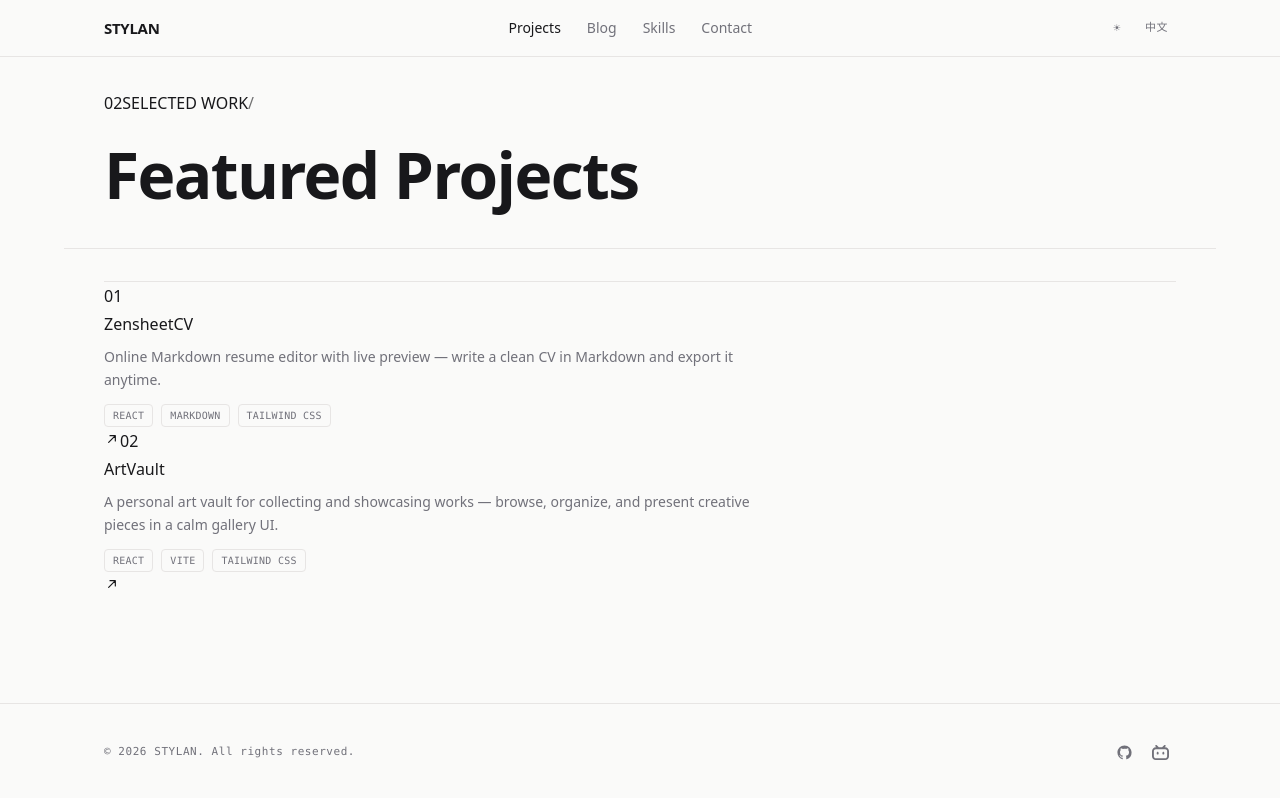
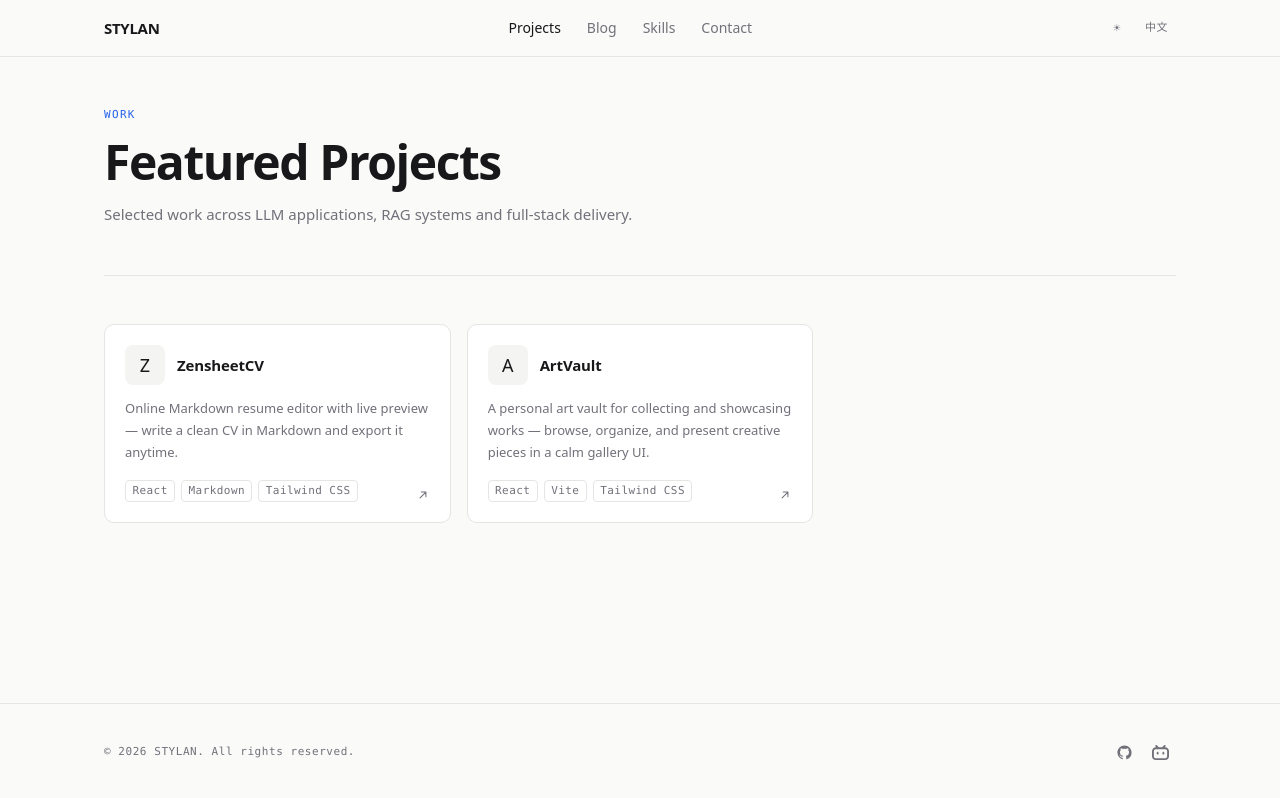
Before and after one commit to duan-deqing/duan-deqing.github.io, a React (Vite) app: page /projects in a window 1280 px wide. Built offline with nearby package versions, Linux system fonts and the light colour scheme.

Commit message:
feat: 项目与技能子页统一新排版

```diff
--- a/src/pages/ProjectsPage.jsx
+++ b/src/pages/ProjectsPage.jsx
@@ -1,75 +1,31 @@
-/**
- * ProjectsPage — 编号项目列表
- */
+import { useLanguage } from '../hooks/useLanguage'
+import config from '../content/site.yaml'
+import PageTitle from '../components/shared/PageTitle'
+import PageHeader from '../components/shared/PageHeader'
+import ProjectGrid from '../components/HomePage/ProjectGrid'
 
-import { useLanguage } from '../hooks/useLanguage'
-import SubPageShell from '../components/shared/SubPageShell'
-import ArrowIcon from '../components/shared/ArrowIcon'
-import config from '../content/site.yaml'
-
-function ProjectsPage() {
+export default function ProjectsPage() {
   const { lang, t } = useLanguage()
-  const projects = (config.projects || []).filter(
-    (p) => !String(p.title?.en || '').includes('<')
-  )
 
   return (
-    <SubPageShell
-      title={t({ en: 'STYLAN · Projects', zh: 'STYLAN · 项目' })}
-      t={t}
-      lang={lang}
-    >
-      <section className="pt-8 pb-10 border-b border-line bg-grid -mx-6 lg:-mx-10 px-6 lg:px-10">
-        <p className="section-kicker mb-6">
-          <span className="num">02</span>
-          <span>SELECTED WORK</span>
-          <span className="opacity-60">/ {t({ en: '', zh: '精选项目' })}</span>
-        </p>
-        <h1
-          className="font-display font-semibold text-ink leading-[1.05] tracking-tight"
-          style={{ fontSize: 'clamp(2.25rem, 6vw, 4rem)' }}
-        >
-          {t(config.projectsSection?.title) || t({ en: 'Featured Projects', zh: '精选项目' })}
-        </h1>
+    <>
+      <PageTitle
+        title={t({ en: 'STYLAN · Projects', zh: 'STYLAN · 项目' })}
+        description={t(config.site?.description)}
+        t={t}
+        lang={lang}
+      />
+      <PageHeader
+        kicker="WORK"
+        title={t(config.projectsSection?.title) || t({ en: 'Featured Projects', zh: '精选项目' })}
+        description={t({
+          en: 'Selected work across LLM applications, RAG systems and full-stack delivery.',
+          zh: '大模型应用、RAG 系统与全栈交付的精选作品。',
+        })}
+      />
+      <section className="py-10 sm:py-12">
+        <ProjectGrid projects={config.projects || []} t={t} />
       </section>
-
-      <section className="py-8 flex-grow">
-        <div className="border-t border-line row-link-list">
-          {projects.map((project, index) => (
-            <a
-              key={index}
-              href={project.link}
-              target={project.link?.startsWith('http') ? '_blank' : undefined}
-              rel={project.link?.startsWith('http') ? 'noopener noreferrer' : undefined}
-              className="row-link"
-            >
-              <span className="row-num">{String(index + 1).padStart(2, '0')}</span>
-              <span>
-                <span className="row-title block">{t(project.title)}</span>
-                <span className="block mt-2 text-sm text-muted max-w-2xl leading-relaxed">
-                  {t(project.description)}
-                </span>
-                <span className="mt-3 flex flex-wrap gap-2">
-                  {(project.tags || []).map((tag) => (
-                    <span
-                      key={tag}
-                      className="font-mono-ui text-[10px] uppercase tracking-wide px-2 py-0.5 rounded border border-line text-muted"
-                    >
-                      {tag}
-                    </span>
-                  ))}
-                </span>
-              </span>
-              <span className="row-meta inline-flex items-center justify-end">
-                <ArrowIcon direction="up-right" size={16} />
-              </span>
-            </a>
-          ))}
-        </div>
-      </section>
-
-    </SubPageShell>
+    </>
   )
 }
-
-export default ProjectsPage
--- a/src/pages/SkillsPage.jsx
+++ b/src/pages/SkillsPage.jsx
@@ -1,61 +1,43 @@
-/**
- * SkillsPage — 技能全览
- */
+import { useLanguage } from '../hooks/useLanguage'
+import config from '../content/site.yaml'
+import PageTitle from '../components/shared/PageTitle'
+import PageHeader from '../components/shared/PageHeader'
 
-import { useLanguage } from '../hooks/useLanguage'
-import SubPageShell from '../components/shared/SubPageShell'
-import config from '../content/site.yaml'
-
-function SkillsPage() {
+export default function SkillsPage() {
   const { lang, t } = useLanguage()
 
   return (
-    <SubPageShell
+    <>
+      <PageTitle
         title={t({ en: 'STYLAN · Skills', zh: 'STYLAN · 技能与技术' })}
+        description={t({ en: 'Technologies and tools I work with.', zh: '我使用的技术与工具。' })}
         t={t}
         lang={lang}
-    >
-      <section className="pt-8 pb-10 border-b border-line bg-grid -mx-6 lg:-mx-10 px-6 lg:px-10">
-        <p className="section-kicker mb-6">
-          <span className="num">04</span>
-          <span>SKILLS</span>
-          <span className="opacity-60">/ {t({ en: '', zh: '技能' })}</span>
-        </p>
-        <h1
-          className="font-display font-semibold text-ink leading-[1.05] tracking-tight"
-          style={{ fontSize: 'clamp(2.25rem, 6vw, 4rem)' }}
-        >
-          {t({ en: 'Skills & Technologies', zh: '技能与技术' })}
-        </h1>
-        <p className="mt-4 max-w-xl text-muted">
-          {t({
+      />
+      <PageHeader
+        kicker="SKILLS"
+        title={t({ en: 'Skills & Technologies', zh: '技能与技术' })}
+        description={t({
           en: 'Technologies and tools I work with.',
           zh: '我使用的技术与工具。',
         })}
-        </p>
-      </section>
-
-      <section className="py-10 flex-grow">
-        <div className="grid sm:grid-cols-2 xl:grid-cols-3 gap-3 sm:gap-4">
-          {config.skills.map((group) => (
-            <div key={t(group.category)} className="soft-card p-6 sm:p-8">
-              <p className="font-mono-ui text-[11px] tracking-[0.12em] uppercase mb-5" style={{ color: 'var(--accent)' }}>
+      />
+      <section className="grid gap-8 py-10 sm:grid-cols-2 sm:py-12 xl:grid-cols-3">
+        {(config.skills || []).map((group) => (
+          <div key={t(group.category)}>
+            <p className="font-mono-ui text-[11px] uppercase tracking-[0.1em] text-accent">
               {t(group.category)}
             </p>
-              <ul className="space-y-2.5">
+            <ul className="mt-3 flex flex-wrap gap-1.5">
               {(group.items || []).map((item) => (
-                  <li key={item} className="font-display text-lg text-ink border-b border-line pb-2.5 last:border-0">
+                <li key={item} className="tag-chip">
                   {item}
                 </li>
               ))}
             </ul>
           </div>
         ))}
-        </div>
       </section>
-
-    </SubPageShell>
+    </>
   )
 }
-
-export default SkillsPage
```
Lines whose indentation alone changed are shown as unchanged.
